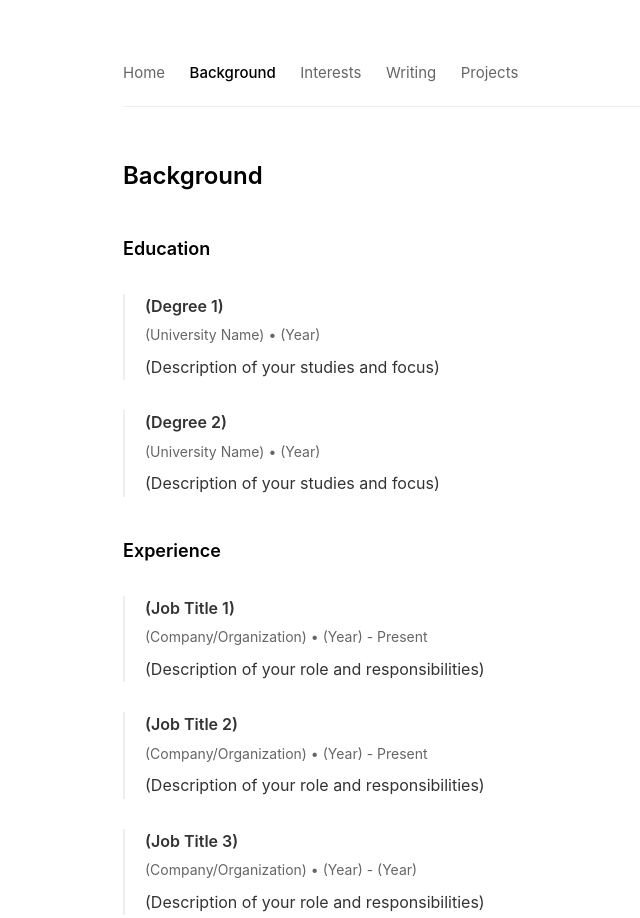
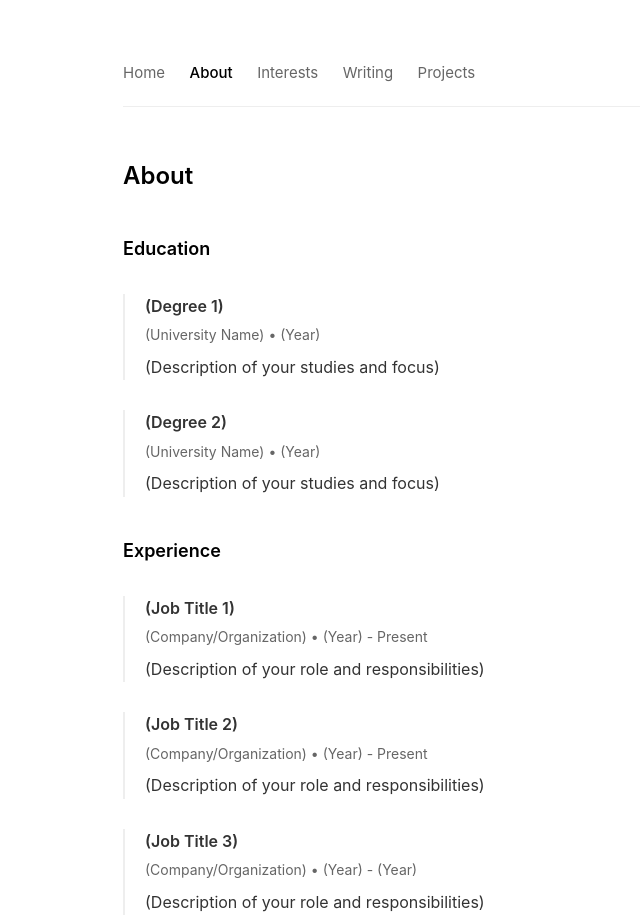
Before and after one commit to leonkerin/leonkerin.github.io, a plain HTML site: page about.html in a window 1280 px wide. Shown: the top 918 px of the page, without its empty margins (212-852 px from the left). Drawn offline with Linux system fonts and the light colour scheme.

Commit message:
Update about.html

```diff
--- a/about.html
+++ b/about.html
@@ -113,13 +113,13 @@
 <body>
     <nav>
         <a href="index.html">Home</a>
-        <a href="background.html" class="active">Background</a>
+        <a href="about.html" class="active">About</a>
         <a href="interests.html">Interests</a>
         <a href="writing.html">Writing</a>
         <a href="projects.html">Projects</a>
     </nav>
 
-    <h1>Background</h1>
+    <h1>About</h1>
 
     <h2>Education</h2>
     <div class="timeline">
```
